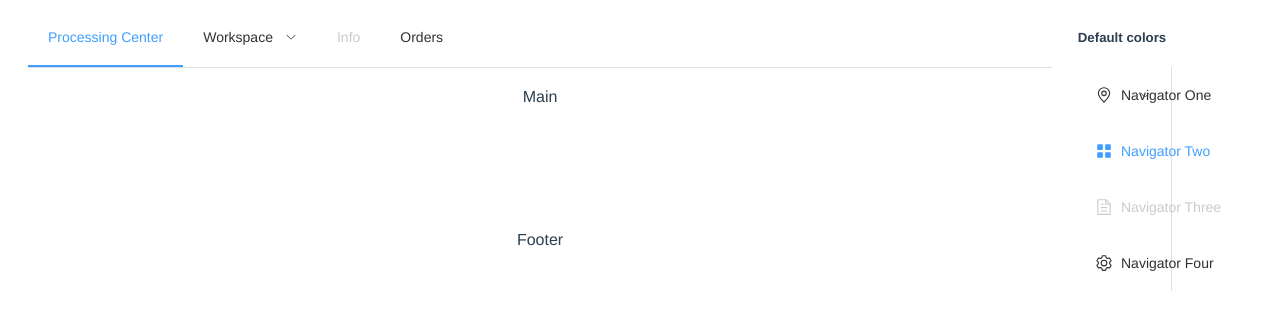
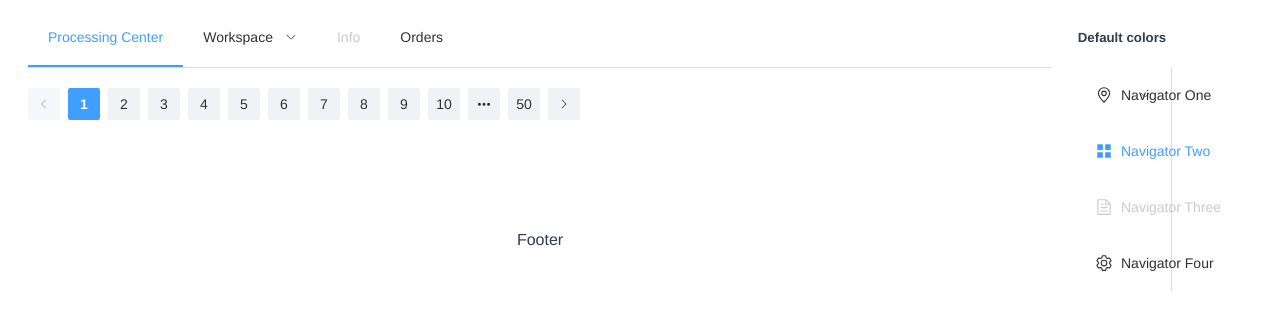
Before and after one commit to isinvon/RentalHousingSystem, a Vue app in the folder house/: page / in a window 1280 px wide. Shown: the top 310 px of the page. Built offline with nearby package versions, Linux system fonts and the light colour scheme.

Commit message:
add: 添加分页组件

```diff
--- a/house/src/views/Home.vue
+++ b/house/src/views/Home.vue
@@ -9,7 +9,11 @@
           <MyTopMenu />
         </el-header>
         <!-- 中间 -->
-        <el-main>Main</el-main>
+        <el-main>
+
+
+          <MyPagnation style="display: flex"/>
+        </el-main>
         <!-- 页脚 -->
         <el-footer>Footer</el-footer>
       </el-container>
@@ -26,6 +30,7 @@
 <script setup>
 import MyTopMenu from "@/components/MyTopMenu/index.vue";
 import MySideMenu from "@/components/MySideMenu/index.vue";
+import MyPagnation from "@/components/MyPagnation.vue";
 </script>
 
 <style>
```
